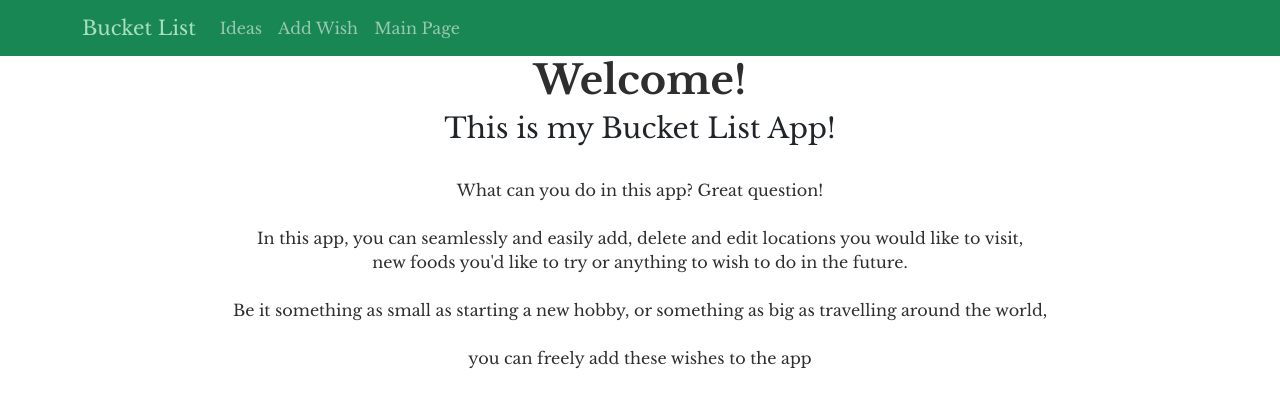
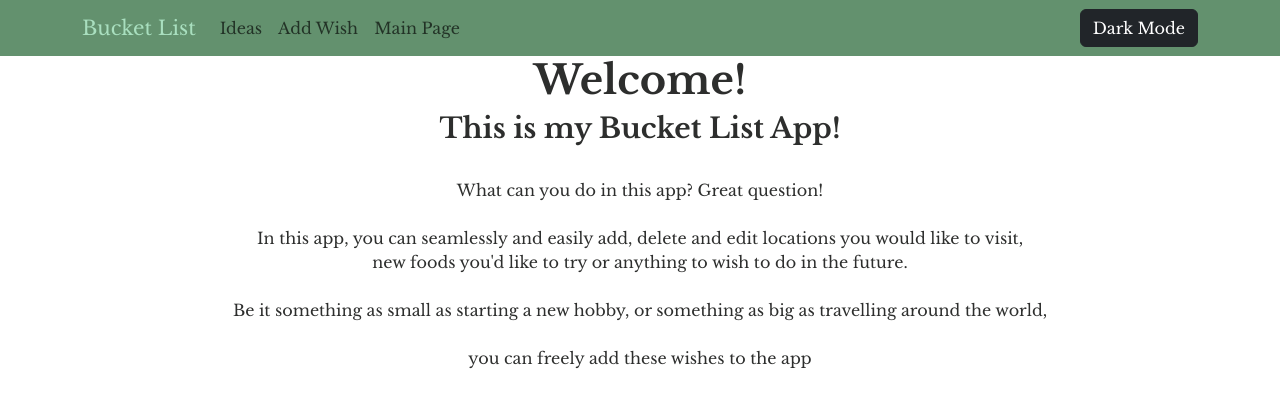
Before and after one commit to natashazywczyk/DataRepProject, a React (Create React App) app: page / in a window 1280 px wide. Shown: the top 408 px of the page. Built offline with nearby package versions, Linux system fonts and the light colour scheme.

Commit message:
Added light/dark mode option

```diff
--- a/src/components/Home.js
+++ b/src/components/Home.js
@@ -5,7 +5,7 @@ const Home = () => {
     <div>
         {/*Add Homepage content here, introduce app and its use*/}
         <h1 className="libre-baskerville-bold">Welcome!</h1>
-        <h3>This is my Bucket List App!</h3>
+        <h3 className="libre-baskerville-bold">This is my Bucket List App!</h3>
 
         <br></br>
 
--- a/src/components/Navigation.js
+++ b/src/components/Navigation.js
@@ -1,23 +1,48 @@
 //Navigation Bar appears at the top of page
+import React, { useState, useEffect } from 'react';
 import Container from 'react-bootstrap/Container';
 import Nav from 'react-bootstrap/Nav';
 import Navbar from 'react-bootstrap/Navbar';
+import Button from 'react-bootstrap/Button';
 
 
 const Navigation = () => {
+
+    const [darkTheme, setDarkTheme] = useState(false);
+
+    useEffect(() => {
+        const savedDarkTheme = localStorage.getItem('theme');
+        if (savedDarkTheme)
+        {
+            setDarkTheme(savedDarkTheme == 'dark');
+        }
+    }, []);
+
+    const lightOrDark = () => {
+        const newDarkTheme = !darkTheme;
+        setDarkTheme(newDarkTheme);
+
+        localStorage.setItem('theme', newDarkTheme ? 'dark' : 'light');
+    };
+
     return (
-        //Updates URL depending on what link the user clicks
-        <Navbar bg="success" data-bs-theme="dark">
+        <div className={darkTheme ? 'bg-dark text-white' : 'bg-light text-dark'}>
+            <Navbar style={{backgroundColor: darkTheme ? '#323b30' : '#63916e'}} data-bs-theme={darkTheme ? 'dark' : 'light'} >
                 <Container>
-                <Navbar.Brand href="/" style={{ color: '#a9dfbf' }}>Bucket List</Navbar.Brand>
+                    <Navbar.Brand href="/" style={{ color: darkTheme ? '#89a394' : '#a9dfbf' }}>
+                        Bucket List
+                    </Navbar.Brand>
                     <Nav className="me-auto">
-                    {/*Different links*/}
                         <Nav.Link href="/ideas">Ideas</Nav.Link>
                         <Nav.Link href="/additem">Add Wish</Nav.Link>
                         <Nav.Link href="/main">Main Page</Nav.Link>
                     </Nav>
+                    <Button onClick={lightOrDark} variant={darkTheme ? 'light' : 'dark'}>
+                        {darkTheme ? 'Light Mode' : 'Dark Mode'}
+                    </Button>
                 </Container>
             </Navbar>
+        </div>
     );
 };
 
```
Lines whose indentation alone changed are shown as unchanged.
